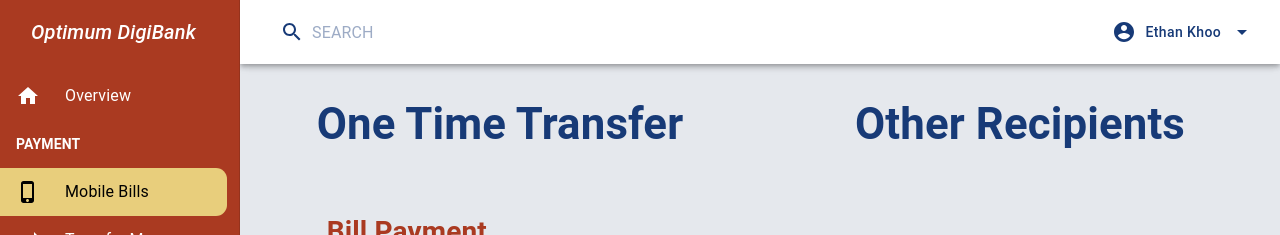
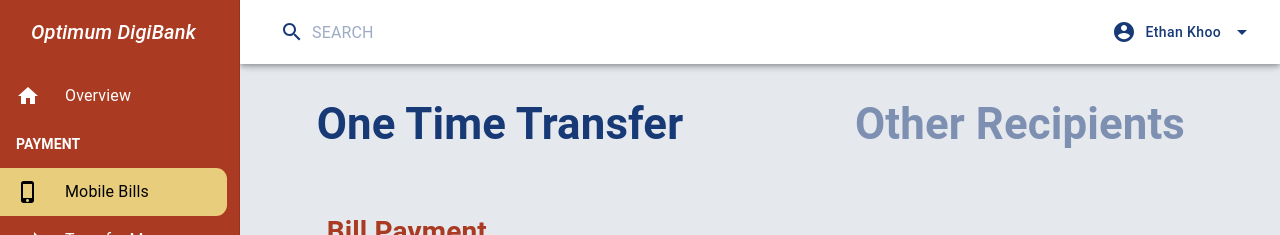
Before and after one commit to ilagon/frontend-optimum-solution, a React (Create React App) app in the folder frontend/: page /MobilePayment in a window 1280 px wide. Shown: the top 235 px of the page. Built offline with nearby package versions, Linux system fonts and the light colour scheme; no server answers.

Commit message:
finally made it transparent owo

```diff
--- a/frontend/src/components/MobilePayment/MobilePaymentRoutes.js
+++ b/frontend/src/components/MobilePayment/MobilePaymentRoutes.js
@@ -19,13 +19,14 @@ export default function MobilePaymentRoutes() {
   }));
 
   const classes = useStyles();
+
   return (
     <div style={{ display: "flex", height: "100vh", width: "100vw" }}>
       <Router>
         <main className="content">
           <div className={classes.appBarSpacer} />
           <Grid container direction="row" justify="space-evenly" wrap="wrap">
-            <Grid item sm={6} className="bodyTitle">
+            <Grid item sm={6} className="bodyTitle" style={{opacity: (window.location.pathname === "/MobilePayment") ? "1" : "0.5"}}>
               <a
                 href="/MobilePayment"
                 style={{textDecoration: "none", color: "#173a77"}}
@@ -33,7 +34,7 @@ export default function MobilePaymentRoutes() {
                 <h1>One Time Transfer</h1>
               </a>
             </Grid>
-            <Grid item sm={6} className="bodyTitle">
+            <Grid item sm={6} className="bodyTitle" style={{opacity: (window.location.pathname === "/MobilePayment") ? "0.5" : "1"}}>
               <a
                 href="/MobilePayment/OtherRecipients"
                 style={{ textDecoration: "none", color: "#173a77" }}
```
